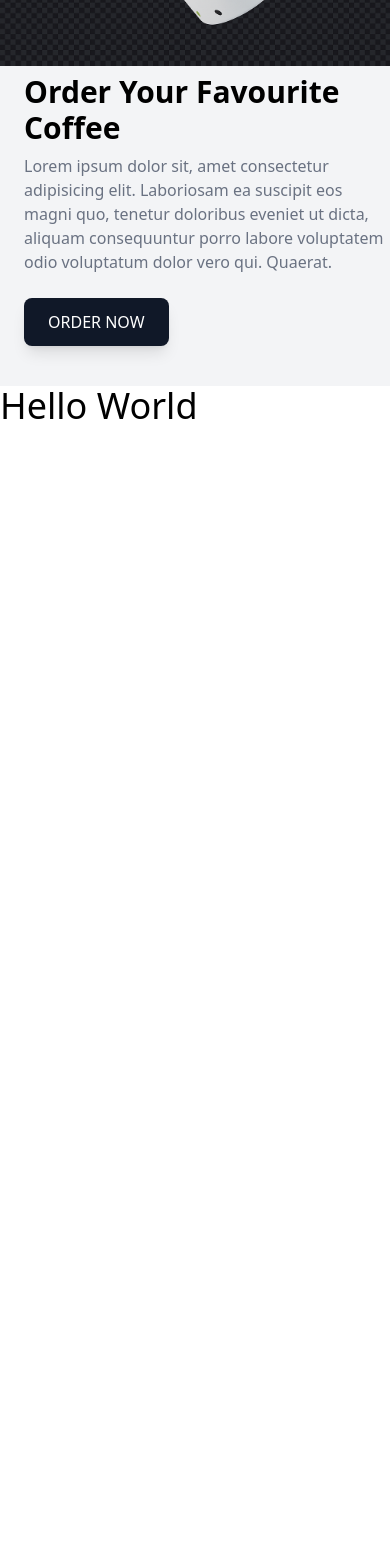
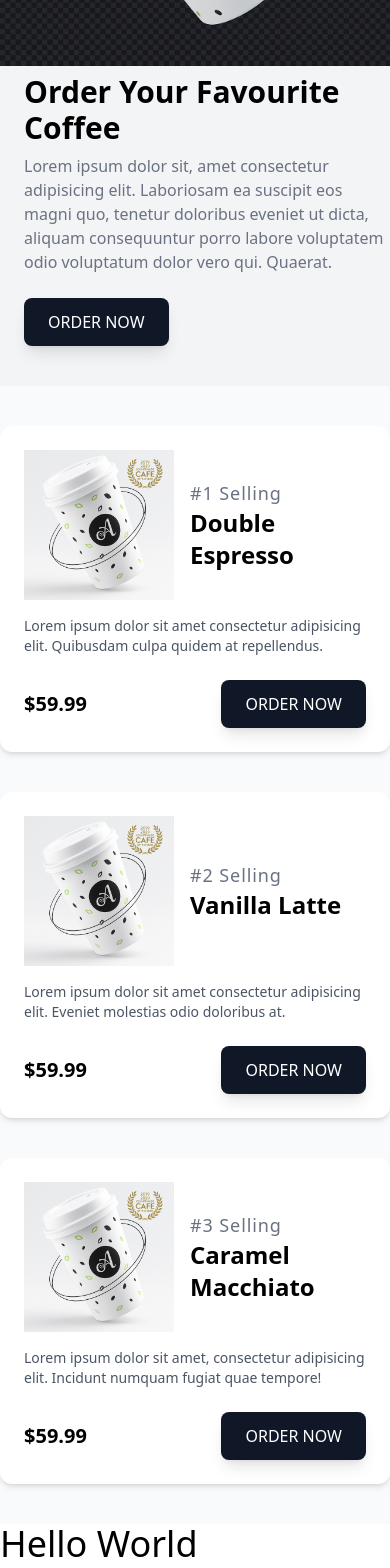
Before and after one commit to bytesourav-code/Coffee-UI-UX, a Next.js app: page / in a window 390 px wide. Shown: the part 2054-3622 px from the top of the page. Before the commit the page ends 2484 px from the top, so only its background shows below. Built offline with nearby package versions, Linux system fonts and the light colour scheme.

Commit message:
feat: complete responsive Selling Coffee section with card layout and styling

```diff
--- /dev/null
+++ b/src/app/components/SellingCoffee.tsx
@@ -0,0 +1,107 @@
+import { Button } from "@headlessui/react";
+import Image from "next/image";
+import React from "react";
+
+const SellingCoffee = () => {
+  return (
+    <div className="bg-gray-50">
+      <div className="container mx-auto py-10">
+        <div className="grid grid-cols-1 md:grid-cols-3 gap-10 max-w-6xl mx-auto">
+          {/* Card 1 */}
+          <div className="p-6 bg-white rounded-xl shadow-md  flex flex-col text-start hover:shadow-xl hover:scale-105 cursor-pointer transition-all">
+            {/* Top Section: Image + Title Row */}
+            <div className="flex items-center gap-4">
+              <Image
+                src="/coffee/cofee-mug.png"
+                alt="Coffee Mug"
+                width={150}
+                height={150}
+                className="object-contain"
+              />
+              <div>
+                <p className="text-lg text-gray-500 tracking-wider">
+                  #1 Selling
+                </p>
+                <h2 className="text-2xl font-semibold">Double Espresso</h2>
+              </div>
+            </div>
+
+            {/* Description */}
+            <p className="text-gray-600 text-sm mt-4">
+              Lorem ipsum dolor sit amet consectetur adipisicing elit. Quibusdam
+              culpa quidem at repellendus.
+            </p>
+            <div className="flex justify-between items-center mt-6">
+              <p className="text-xl font-bold">$59.99</p>
+              <Button className="bg-gray-900 text-white px-6 py-3 rounded-lg shadow-lg">
+                ORDER NOW
+              </Button>
+            </div>
+          </div>
+
+          {/* Card 2 */}
+          <div className="p-6 bg-white rounded-xl shadow-md flex flex-col text-start hover:shadow-xl hover:scale-105 cursor-pointer transition-all">
+            <div className="flex items-center gap-4">
+              <Image
+                src="/coffee/cofee-mug.png"
+                alt="Coffee Mug"
+                width={150}
+                height={150}
+                className="object-contain"
+              />
+              <div>
+                <p className="text-lg text-gray-500 tracking-wider">
+                  #2 Selling
+                </p>
+                <h2 className="text-2xl font-semibold">Vanilla Latte</h2>
+              </div>
+            </div>
+
+            <p className="text-gray-600 text-sm mt-4">
+              Lorem ipsum dolor sit amet consectetur adipisicing elit. Eveniet
+              molestias odio doloribus at.
+            </p>
+            <div className="flex justify-between items-center mt-6">
+              <p className="text-xl font-bold">$59.99</p>
+              <Button className="bg-gray-900 text-white px-6 py-3 rounded-lg shadow-lg">
+                ORDER NOW
+              </Button>
+            </div>
+          </div>
+
+          {/* Card 3 */}
+          <div className="p-6 bg-white rounded-xl shadow-md flex flex-col text-start hover:shadow-xl hover:scale-105 cursor-pointer transition-all">
+            <div className="flex items-center gap-4">
+              <Image
+                src="/coffee/cofee-mug.png"
+                alt="Coffee Mug"
+                width={150}
+                height={150}
+                className="object-contain"
+              />
+              <div>
+                <p className="text-lg text-gray-500 tracking-wider">
+                  #3 Selling
+                </p>
+                <h2 className="text-2xl font-semibold">Caramel Macchiato</h2>
+              </div>
+            </div>
+
+            <p className="text-gray-600 text-sm mt-4">
+              Lorem ipsum dolor sit amet, consectetur adipisicing elit. Incidunt
+              numquam fugiat quae tempore!
+            </p>
+            <div className="flex justify-between items-center mt-6">
+              <p className="text-xl font-bold">$59.99</p>
+              <Button className="bg-gray-900 text-white px-6 py-3 rounded-lg shadow-lg">
+                ORDER NOW
+              </Button>
+            </div>
+          </div>
+        </div>
+      </div>
+    </div>
+  );
+};
+
+export default SellingCoffee;
--- a/src/app/layout.tsx
+++ b/src/app/layout.tsx
@@ -5,6 +5,7 @@ import Header from "./components/Header";
 import Hero from "./components/Hero";
 import Explore from "./components/Explore";
 import OrderCoffee from "./components/OrderCoffee";
+import SellingCoffee from "./components/SellingCoffee";
 
 const geistSans = Geist({
   variable: "--font-geist-sans",
@@ -35,6 +36,7 @@ export default function RootLayout({
         <Hero />
         <Explore />
         <OrderCoffee />
+        <SellingCoffee />
         <main>{children}</main>
       </body>
     </html>
```
